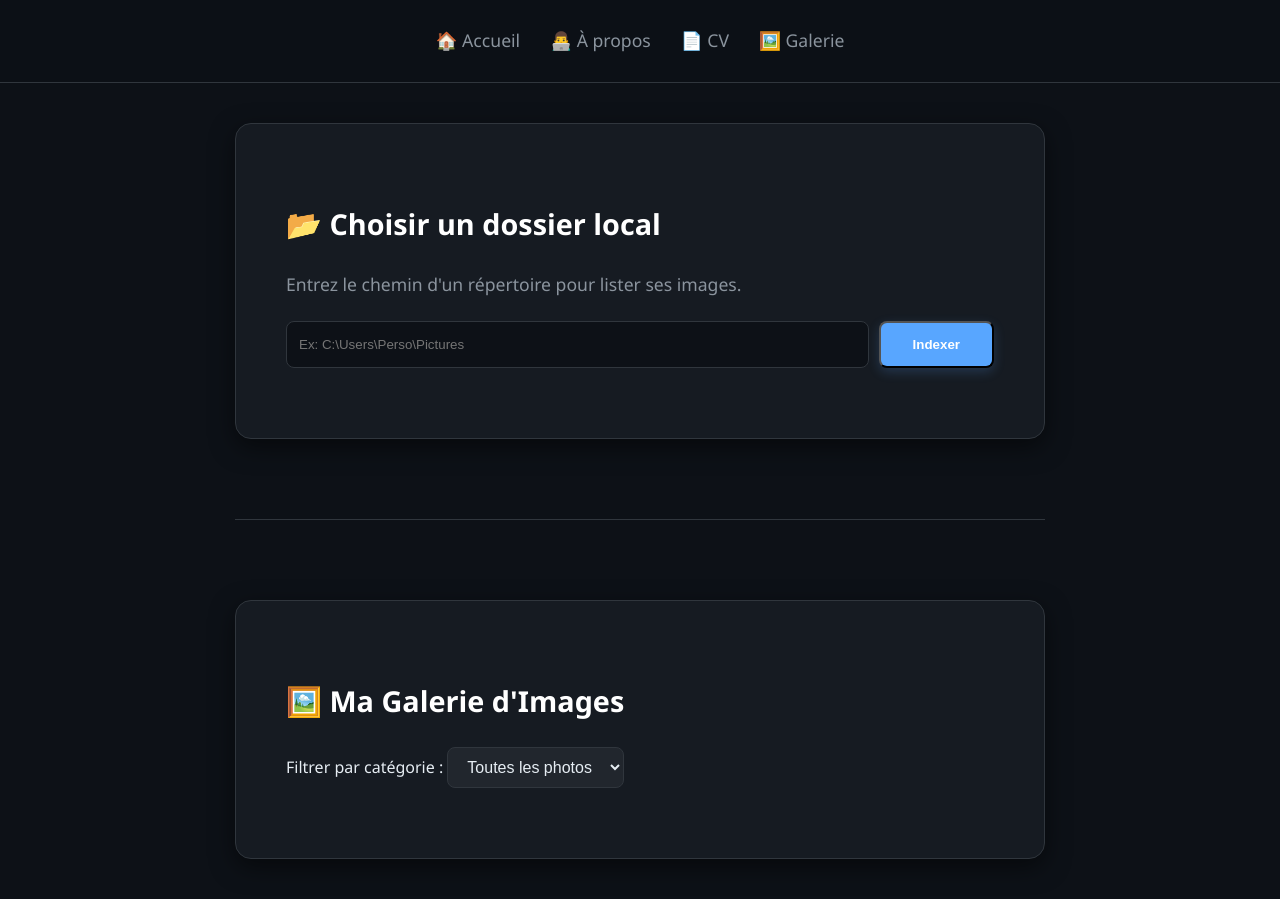
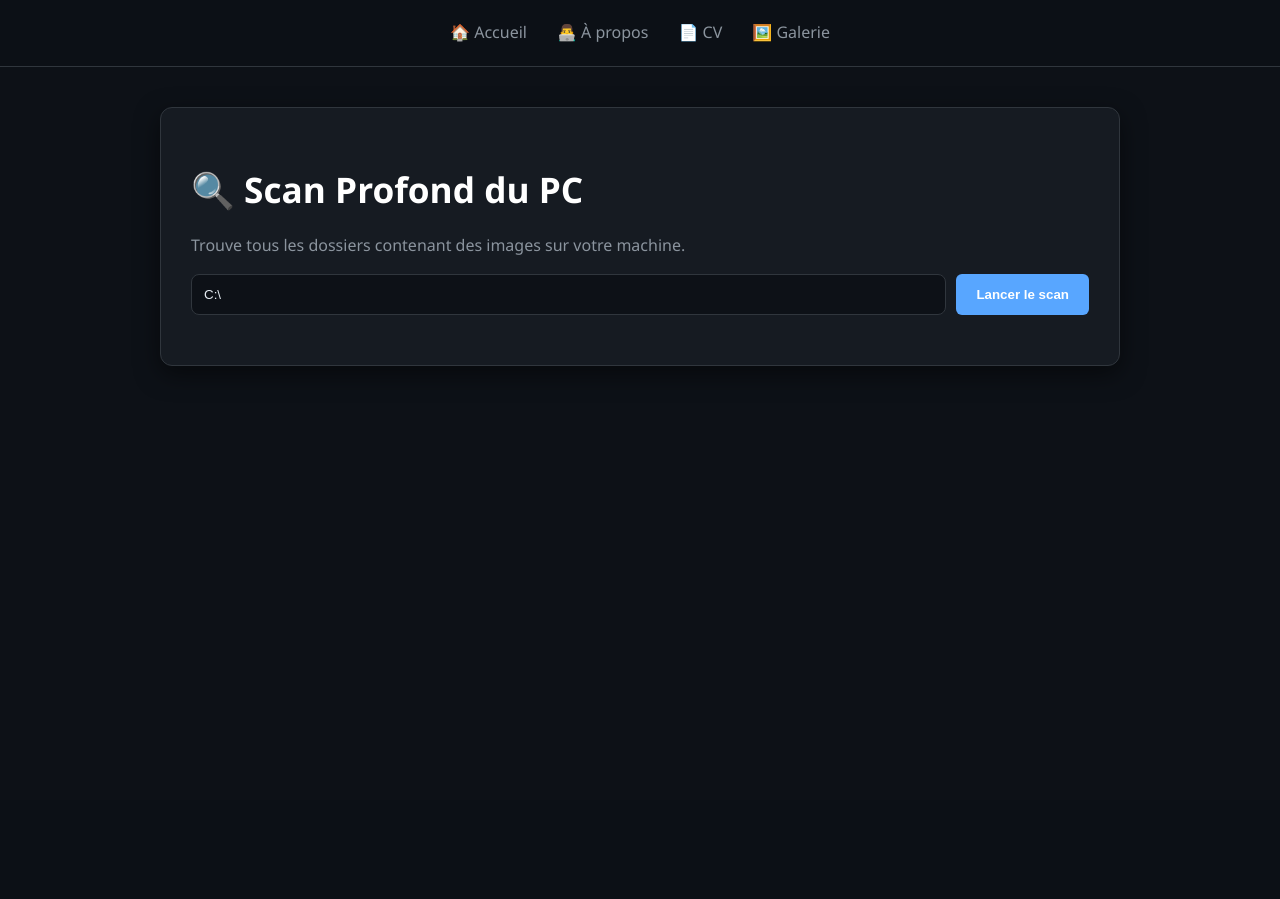
Before and after one commit to AdamDecloitre/TPFlask, a Flask app: page /gallerie in a window 1280 px wide. After the commit the page ends 366 px from the top, so only its background shows below. Run offline with Flask 3, Linux system fonts and the light colour scheme.

Commit message:
Explorateur dossier d images

```diff
--- a/app.py
+++ b/app.py
@@ -1,14 +1,10 @@
-from flask import Flask, render_template, url_for, request, jsonify, send_from_directory
+from flask import Flask, render_template, request, jsonify, send_from_directory
 import os
 
 app = Flask(__name__)
 
 # Dossier par défaut des images du site
 IMAGE_FOLDER = os.path.join('static', 'images')
-
-# Variable globale pour mémoriser le dernier dossier scanné
-# C'est ce qui permet à la route /external_images de savoir où chercher
-indexed_folder = ""
 
 @app.route("/")
 def home():
@@ -24,42 +20,48 @@ def cv():
 
 @app.route("/gallerie")
 def gallerie():
-    # S'assure que le dossier existe pour éviter une erreur
-    if not os.path.exists(IMAGE_FOLDER):
-        os.makedirs(IMAGE_FOLDER)
+    return render_template('gallerie.html')
 
-    # Liste les images de base du projet
-    images = [f for f in os.listdir(IMAGE_FOLDER) if f.lower().endswith(('.png', '.jpg', '.jpeg', '.gif'))]
-    return render_template('gallerie.html', images=images)
+# ROUTE DE SCAN RÉCURSIF
+@app.route('/scan_full_pc', methods=['POST'])
+def scan_full_pc():
+    data = request.json
+    root_path = data.get('path') or "C:\\"
+    root_path = os.path.normpath(root_path)
 
-@app.route('/scan_folder', methods=['POST'])
-def scan_folder():
-    global indexed_folder
-    data = request.json
-    folder_path = data.get('path')
+    if not os.path.exists(root_path):
+        return jsonify({"error": "Chemin racine introuvable"}), 400
 
-    # os.path.normpath transforme les "/" en "\" (ou inversement) selon ton système
-    if folder_path:
-        indexed_folder = os.path.normpath(folder_path)
-
-    if not indexed_folder or not os.path.exists(indexed_folder):
-        return jsonify({"error": "Dossier introuvable"}), 400
+    folders_with_images = []
 
     try:
-        # On liste les images du dossier externe
-        ext_images = [f for f in os.listdir(indexed_folder) if f.lower().endswith(('.png', '.jpg', '.jpeg', '.gif'))]
-        return jsonify({"images": ext_images, "folder": indexed_folder})
+        # os.walk parcourt absolument toute l'arborescence
+        for root, dirs, files in os.walk(root_path):
+            # On filtre les fichiers images dans le dossier actuel
+            images = [f for f in files if f.lower().endswith(('.png', '.jpg', '.jpeg', '.gif'))]
+
+            if images:
+                # On enregistre le dossier s'il contient au moins une image
+                folders_with_images.append({
+                    "path": root.replace('\\', '/'),
+                    "name": os.path.basename(root) or root,
+                    "count": len(images),
+                    "first_images": images[:10] # On envoie les 10 premiers noms pour la galerie
+                })
+
+        return jsonify({"results": folders_with_images})
+
     except Exception as e:
         return jsonify({"error": str(e)}), 500
 
-@app.route('/external_images/<path:filename>')
-def external_images(filename):
-    # L'utilisation de <path:filename> permet de gérer les noms de fichiers avec des caractères spéciaux
-    global indexed_folder
-    if not indexed_folder:
-        return "Aucun dossier indexé", 404
-    return send_from_directory(indexed_folder, filename)
+# ROUTE POUR SERVIR LES IMAGES EXTERNES
+@app.route('/media/<path:full_path>')
+def serve_media(full_path):
+    # On décode le chemin et on sert le fichier
+    full_path = os.path.normpath(full_path)
+    directory = os.path.dirname(full_path)
+    filename = os.path.basename(full_path)
+    return send_from_directory(directory, filename)
 
 if __name__ == "__main__":
-    # Lance le serveur sur le port 8000
     app.run(port=8000, debug=True)
--- a/static/css/style.css
+++ b/static/css/style.css
@@ -20,7 +20,7 @@ body {
     color: var(--text);
     font-family: 'Segoe UI', system-ui, -apple-system, sans-serif;
     margin: 0;
-    line-height: 1.8;
+    line-height: 1.6;
 }
 
 /* --- Navigation --- */
@@ -28,7 +28,7 @@ body {
     display: flex;
     justify-content: center;
     gap: 30px;
-    padding: 25px;
+    padding: 20px;
     background: rgba(13, 17, 23, 0.9);
     backdrop-filter: blur(12px);
     position: sticky;
@@ -42,56 +42,41 @@ body {
     text-decoration: none;
     font-weight: 500;
     transition: all 0.3s ease;
-    font-size: 1.1rem;
 }
 
 .nav a:hover {
     color: var(--accent);
-    transform: translateY(-1px);
 }
 
 /* --- Layout Principal --- */
 .container {
-    max-width: 850px;
+    max-width: 1000px;
+    /* Élargi pour mieux accueillir la galerie */
     margin: 40px auto;
     padding: 0 20px;
     display: flex;
     flex-direction: column;
-    gap: 40px;
+    gap: 30px;
 }
 
 .card {
     background: var(--card);
     border: 1px solid var(--border);
-    border-radius: 16px;
-    padding: 50px;
+    border-radius: 12px;
+    padding: 30px;
     box-shadow: var(--card-shadow);
-    transition: border-color 0.3s ease;
-}
-
-.card:hover {
-    border-color: #444c56;
 }
 
 /* --- Typographie --- */
 h1 {
-    font-size: 2.5rem;
+    font-size: 2.2rem;
     color: #fff;
-    margin-bottom: 15px;
-    letter-spacing: -0.5px;
-}
-
-.subtitle {
-    color: var(--accent);
-    font-size: 1.3rem;
-    font-weight: 500;
-    margin-bottom: 25px;
-    display: block;
+    margin-bottom: 10px;
 }
 
 h2 {
+    font-size: 1.5rem;
     color: #fff;
-    font-size: 1.8rem;
     margin-bottom: 20px;
     display: flex;
     align-items: center;
@@ -99,118 +84,80 @@ h2 {
 }
 
 p {
-    margin-bottom: 20px;
     color: var(--text-dim);
-    font-size: 1.1rem;
+    margin-bottom: 15px;
 }
 
-strong {
-    color: var(--text);
+/* --- Éléments de Liste & Dossiers (Correction Capture 2) --- */
+.folder-item {
+    background: var(--hover);
+    border: 1px solid var(--border);
+    border-radius: 8px;
+    padding: 15px 20px;
+    margin-bottom: 10px;
+    display: flex;
+    align-items: center;
+    gap: 15px;
+    transition: all 0.2s ease;
+    cursor: pointer;
+    overflow: hidden;
+    /* Empêche le texte de dépasser */
 }
 
-/* --- Éléments du CV (Réintégrés) --- */
-.skills {
-    list-style: none;
-    padding: 0;
+.folder-item:hover {
+    border-color: var(--accent);
+    background: #262c36;
+}
+
+.folder-item span {
+    white-space: nowrap;
+    overflow: hidden;
+    text-overflow: ellipsis;
+    /* Ajoute "..." si le nom est trop long */
+}
+
+/* --- Galerie (Correction Capture 1) --- */
+.gallery {
     display: grid;
     grid-template-columns: repeat(auto-fill, minmax(180px, 1fr));
-    gap: 15px;
-    margin-top: 30px;
+    gap: 20px;
 }
 
-.skills li {
+.image-card {
     background: var(--hover);
-    padding: 12px 15px;
+    border: 1px solid var(--border);
     border-radius: 10px;
-    display: flex;
-    align-items: center;
-    gap: 12px;
-    border: 1px solid var(--border);
-    font-size: 0.95rem;
+    padding: 10px;
+    text-align: center;
+    transition: transform 0.2s ease;
 }
 
-.skills img {
-    width: 24px;
-    height: 24px;
-    object-fit: contain;
-}
-
-#map {
-    height: 380px;
-    width: 100%;
-    border-radius: 12px;
-    border: 1px solid var(--border);
-    margin: 30px 0;
-}
-
-/* --- Boutons (Réintégrés) --- */
-.cta-container {
-    margin-top: 20px;
-}
-
-.btn-primary {
-    background: var(--accent);
-    color: #fff;
-    padding: 14px 32px;
-    border-radius: 8px;
-    text-decoration: none;
-    font-weight: 600;
-    display: inline-block;
-    transition: all 0.2s ease;
-    box-shadow: 0 4px 12px rgba(88, 166, 255, 0.2);
-}
-
-.btn-primary:hover {
-    transform: translateY(-2px);
-    box-shadow: 0 6px 16px rgba(88, 166, 255, 0.3);
-    filter: brightness(1.1);
-}
-
-.separator {
-    border: 0;
-    border-top: 1px solid var(--border);
-    margin: 40px 0;
-}
-
-/* --- NOUVEAU : SECTION GALERIE --- */
-.filter-section {
-    text-align: left;
-    margin-bottom: 20px;
-}
-
-#category-select {
-    background: var(--hover);
-    color: var(--text);
-    border: 1px solid var(--border);
-    padding: 10px 15px;
-    border-radius: 8px;
-    font-size: 1rem;
-    cursor: pointer;
-    outline: none;
-}
-
-.gallery {
-    display: grid;
-    grid-template-columns: repeat(auto-fill, minmax(200px, 1fr));
-    gap: 20px;
+.image-card:hover {
+    transform: translateY(-5px);
+    border-color: var(--accent);
 }
 
 .gallery-img {
     width: 100%;
-    height: 180px;
+    aspect-ratio: 1 / 1;
+    /* Force un format carré propre */
     object-fit: cover;
-    border-radius: 12px;
-    cursor: pointer;
-    border: 1px solid var(--border);
-    transition: all 0.3s ease;
+    /* Évite de déformer l'image */
+    border-radius: 6px;
+    background: #000;
 }
 
-.gallery-img:hover {
-    transform: scale(1.03);
-    border-color: var(--accent);
+.img-name {
+    margin-top: 10px;
+    font-size: 0.85rem;
+    color: var(--text-dim);
+    white-space: nowrap;
+    overflow: hidden;
+    text-overflow: ellipsis;
+    display: block;
 }
 
-/* --- NOUVEAU : VISIONNEUSE (VIEWER) --- */
+/* --- Visionneuse (Viewer) --- */
 #image-viewer {
     display: none;
     position: fixed;
@@ -230,18 +177,16 @@ strong {
     max-width: 1100px;
     height: 80vh;
     background: var(--card);
-    border: 1px solid var(--border);
     border-radius: 16px;
     overflow: hidden;
-    position: relative;
 }
 
 .main-display {
     flex: 2.5;
     background: #000;
     display: flex;
+    justify-content: center;
     align-items: center;
-    justify-content: center;
 }
 
 .main-display img {
@@ -266,12 +211,11 @@ strong {
 
 .side-thumb {
     width: 100%;
-    height: 70px;
+    aspect-ratio: 1/1;
     object-fit: cover;
-    border-radius: 6px;
+    border-radius: 4px;
     cursor: pointer;
     opacity: 0.5;
-    transition: 0.3s;
 }
 
 .side-thumb:hover {
@@ -280,27 +224,34 @@ strong {
 
 #close-viewer {
     position: absolute;
-    top: 15px;
+    top: 20px;
     right: 20px;
     color: #fff;
-    font-size: 35px;
+    font-size: 30px;
     cursor: pointer;
-    z-index: 2001;
+}
+
+/* --- Boutons --- */
+.btn-primary {
+    background: var(--accent);
+    color: #fff;
+    padding: 10px 20px;
+    border-radius: 6px;
+    border: none;
+    font-weight: 600;
+    cursor: pointer;
+    transition: 0.2s;
+}
+
+.btn-primary:hover {
+    filter: brightness(1.2);
+    transform: translateY(-2px);
 }
 
 /* --- Responsive --- */
-@media (max-width: 600px) {
-    .card {
-        padding: 30px 20px;
-    }
-
+@media (max-width: 768px) {
     .container {
-        gap: 25px;
-        margin: 20px auto;
-    }
-
-    h1 {
-        font-size: 2rem;
+        padding: 10px;
     }
 
     .viewer-content {
@@ -308,7 +259,7 @@ strong {
     }
 
     .side-thumbnails {
-        height: 150px;
+        height: 120px;
         flex: none;
         border-left: none;
         border-top: 1px solid var(--border);
--- a/static/js/script.js
+++ b/static/js/script.js
@@ -1,32 +1,78 @@
-document.getElementById('btn-scan').addEventListener('click', () => {
-    const path = document.getElementById('folder-path').value;
-    const resultDiv = document.getElementById('scan-results');
+document.addEventListener('DOMContentLoaded', () => {
+    const btnScan = document.getElementById('btn-scan-pc');
+    const rootInput = document.getElementById('root-path');
+    const loader = document.getElementById('loader');
+    const resultsSection = document.getElementById('results-section');
+    const foldersResults = document.getElementById('folders-results');
+    const galleryDisplay = document.getElementById('gallery-display');
+    const imagesGrid = document.getElementById('images-grid');
 
-    fetch('/scan_folder', {
-        method: 'POST',
-        headers: { 'Content-Type': 'application/json' },
-        body: JSON.stringify({ path: path })
-    })
-        .then(response => response.json())
-        .then(data => {
-            if (data.error) {
-                resultDiv.innerHTML = `<p style="color: #ff7b72;">Erreur : ${data.error}</p>`;
-            } else {
-                // On crée la galerie pour les images externes
-                let html = `<p style="color: var(--accent);">✅ ${data.images.length} images trouvées</p>`;
-                html += `<div class="gallery">`;
+    // Visionneuse
+    const viewer = document.getElementById('image-viewer');
+    const fullImg = document.getElementById('full-img');
+    const closeBtn = document.getElementById('close-viewer');
 
-                data.images.forEach(img => {
-                    // Ici on utilise /external_images/ pour contourner le blocage de sécurité
-                    html += `
-                    <div class="card-image-item">
-                        <img src="/external_images/${img}" class="gallery-img">
-                        <p class="img-name">${img}</p>
-                    </div>`;
+    btnScan.addEventListener('click', () => {
+        const path = rootInput.value;
+        loader.style.display = 'block';
+        resultsSection.style.display = 'none';
+        galleryDisplay.style.display = 'none';
+        foldersResults.innerHTML = '';
+
+        fetch('/scan_full_pc', {
+            method: 'POST',
+            headers: { 'Content-Type': 'application/json' },
+            body: JSON.stringify({ path: path })
+        })
+            .then(res => res.json())
+            .then(data => {
+                loader.style.display = 'none';
+                if (data.error) return alert(data.error);
+
+                resultsSection.style.display = 'block';
+                data.results.forEach(folder => {
+                    const li = document.createElement('li');
+                    li.className = "folder-item";
+                    li.style.cursor = "pointer";
+                    li.style.marginBottom = "10px";
+                    li.innerHTML = `
+                    <div style="display:flex; justify-content:space-between; width:100%;">
+                        <span>📁 <strong>${folder.name}</strong></span>
+                        <span style="color: var(--accent);">${folder.count} images</span>
+                    </div>
+                    <small style="color: var(--text-dim); display:block;">${folder.path}</small>
+                `;
+                    li.onclick = () => displayFolderImages(folder);
+                    foldersResults.appendChild(li);
                 });
+            });
+    });
 
-                html += `</div>`;
-                resultDiv.innerHTML = html;
-            }
+    function displayFolderImages(folder) {
+        galleryDisplay.style.display = 'block';
+        document.getElementById('current-folder-title').innerText = "Photos dans : " + folder.name;
+        imagesGrid.innerHTML = '';
+
+        folder.first_images.forEach(imgName => {
+            const imgPath = folder.path + '/' + imgName;
+            const card = document.createElement('div');
+            card.className = "image-card";
+            card.innerHTML = `
+                <img src="/media/${encodeURIComponent(imgPath)}" class="gallery-img">
+                <p class="img-name">${imgName}</p>
+            `;
+            // Clic pour visionneuse
+            card.querySelector('img').onclick = () => {
+                viewer.style.display = 'flex';
+                fullImg.src = card.querySelector('img').src;
+            };
+            imagesGrid.appendChild(card);
         });
+
+        // Scroll automatique vers la galerie
+        galleryDisplay.scrollIntoView({ behavior: 'smooth' });
+    }
+
+    closeBtn.onclick = () => viewer.style.display = 'none';
+    viewer.onclick = (e) => { if (e.target === viewer) viewer.style.display = 'none'; };
 });
--- a/templates/gallerie.html
+++ b/templates/gallerie.html
@@ -3,7 +3,7 @@
 <head>
     <meta charset="UTF-8">
     <meta name="viewport" content="width=device-width, initial-scale=1.0">
-    <title>Gallerie Photo</title>
+    <title>Moteur de Recherche Photos</title>
     <link rel="stylesheet" href="{{ url_for('static', filename='css/style.css') }}">
 </head>
 <body>
@@ -18,56 +18,37 @@
     <main class="container">
 
         <div class="card">
-            <h2>📂 Choisir un dossier local</h2>
-            <p>Entrez le chemin d'un répertoire pour lister ses images.</p>
+            <h1>🔍 Scan Profond du PC</h1>
+            <p class="subtitle">Trouve tous les dossiers contenant des images sur votre machine.</p>
 
-            <div class="cta-container" style="display: flex; gap: 10px; margin-top: 15px;">
-                <input type="text" id="folder-path" placeholder="Ex: C:\Users\Perso\Pictures"
+            <div class="cta-container" style="display: flex; gap: 10px; margin-bottom: 20px;">
+                <input type="text" id="root-path" value="C:\"
                        style="flex: 1; padding: 12px; border-radius: 8px; border: 1px solid var(--border); background: var(--bg); color: var(--text);">
-                <button id="btn-scan" class="btn-primary">Indexer</button>
+                <button id="btn-scan-pc" class="btn-primary">Lancer le scan</button>
             </div>
 
-            <div id="scan-results" style="margin-top: 20px;"></div>
+            <div id="loader" style="display:none; color: var(--accent);">
+                ⏳ Recherche en cours... Cela peut prendre plusieurs minutes sur un disque entier.
+            </div>
         </div>
 
-        <div class="separator"></div>
+        <div class="card" id="results-section" style="display:none;">
+            <h2>📁 Dossiers contenant des photos</h2>
+            <ul id="folders-results" class="skills" style="display: grid; grid-template-columns: 1fr;">
+                </ul>
+        </div>
 
-        <div class="card">
-            <h2>🖼️ Ma Galerie d'Images</h2>
-
-            <div class="filter-section">
-                <label for="category-select">Filtrer par catégorie :</label>
-                <select id="category-select">
-                    <option value="tous">Toutes les photos</option>
-                    <option value="livre">Livre</option>
-                    <option value="affiche">Affiche</option>
-                    <option value="jeux">Jeux Vidéos</option>
-                </select>
-            </div>
-
-            <div class="gallery">
-                {% for img in images %}
-                    {# Exclusion de la photo de profil de la galerie principale #}
-                    {% if img != 'profil.jpg' %}
-                    <div class="card-image-item all {{ img.split('_')[0] }}">
-                        <img src="{{ url_for('static', filename='images/' + img) }}" alt="{{ img }}" class="gallery-img">
-                        <p class="img-name">{{ img }}</p>
-                    </div>
-                    {% endif %}
-                {% endfor %}
-            </div>
+        <div class="card" id="gallery-display" style="display:none;">
+            <h2 id="current-folder-title">Photos</h2>
+            <div id="images-grid" class="gallery"></div>
         </div>
 
         <div id="image-viewer" class="viewer-overlay">
             <span id="close-viewer">&times;</span>
-
             <div class="viewer-content">
-                <div class="main-display">
-                    <img id="full-img" src="" alt="Grand format">
-                </div>
-
+                <div class="main-display"><img id="full-img" src=""></div>
                 <div class="side-thumbnails">
-                    <h3>Même catégorie</h3>
+                    <h3>Aperçus</h3>
                     <div id="thumbnails-container"></div>
                 </div>
             </div>
```
